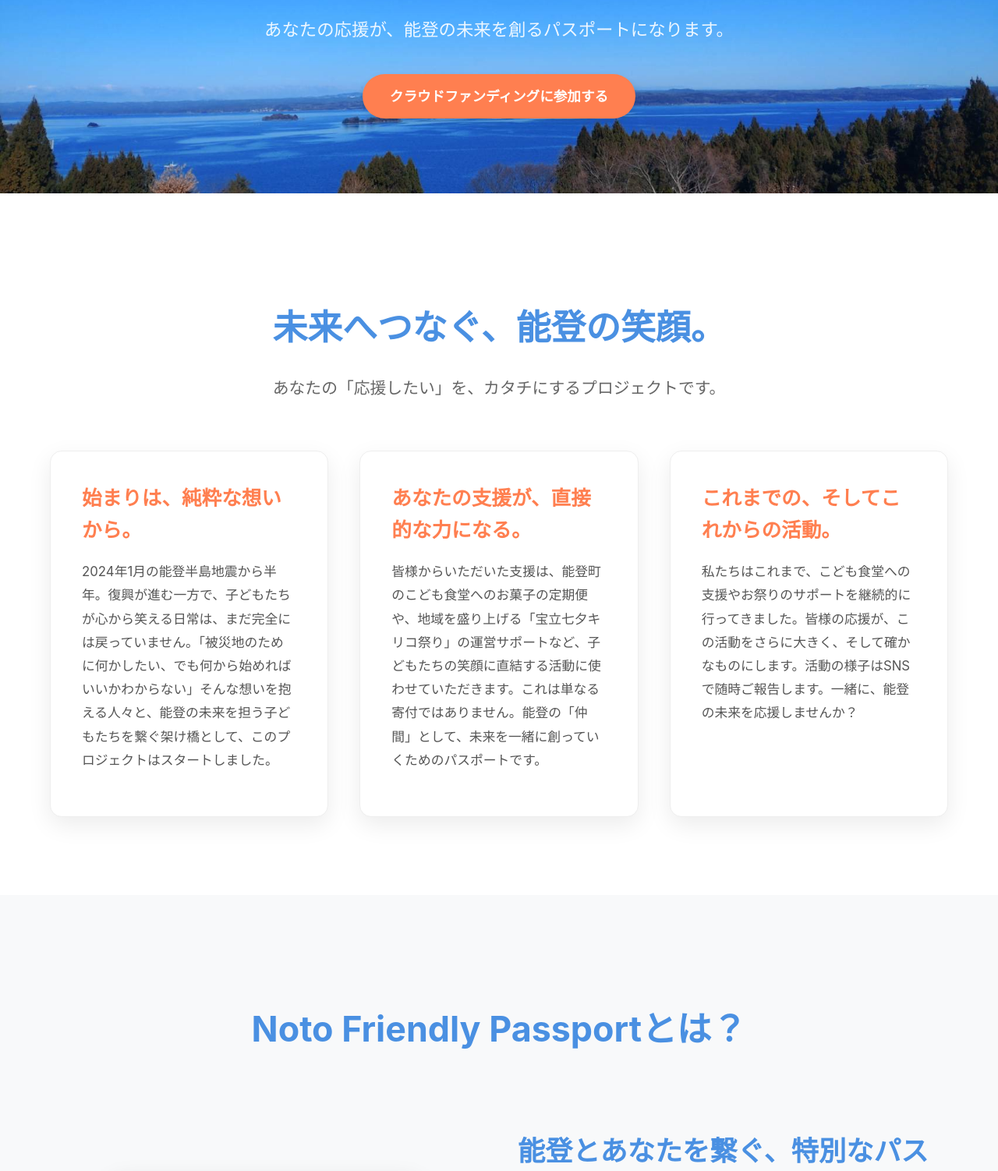
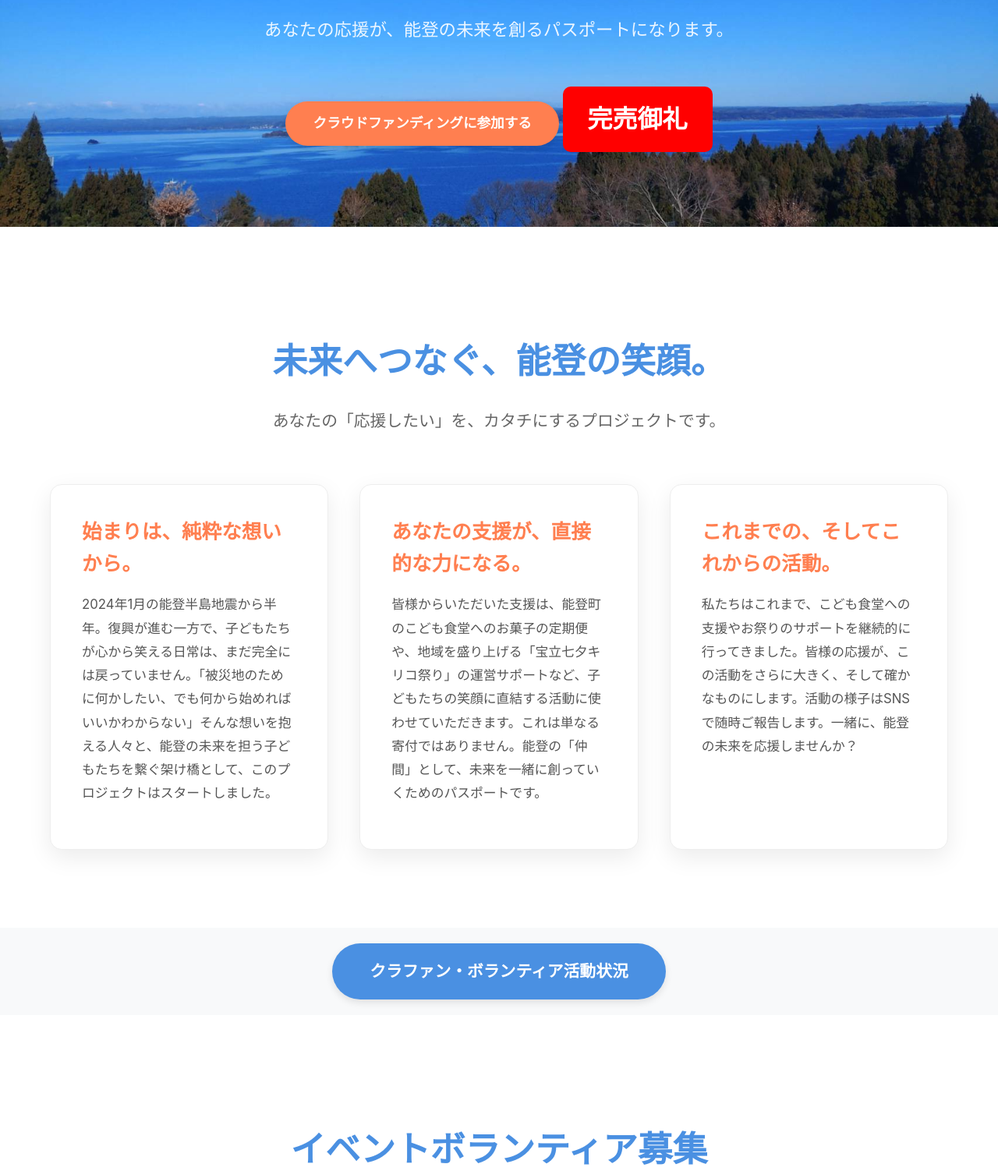
Before and after one commit to hagedango/noto-matsuri, a plain HTML site: page index.html in a window 1280 px wide. Shown: the part 314-1816 px from the top of the page at 78% size. Drawn offline with Linux system fonts and the light colour scheme.

Commit message:
クラファン後修正

```diff
--- a/css/style.css
+++ b/css/style.css
@@ -22,6 +22,10 @@ body {
     margin: 0 auto;
     max-width: 1200px;
     padding: 20px 0;
+}
+
+.text-center {
+    text-align: center;
 }
 
 /* Header */
@@ -80,6 +84,16 @@ footer {
 
 .cta-button.secondary:hover {
     background: #7f8c8d;
+}
+
+.cta-button.cta-highlight {
+    background: var(--primary-blue);
+    font-size: 1.3rem;
+    padding: 1.2rem 3rem;
+}
+
+.cta-button.cta-highlight:hover {
+    background: #3a7ac8;
 }
 
 /* Hero Section */
@@ -497,3 +511,15 @@ footer {
         grid-template-columns: 1fr;
     }
 }
+
+.sold-out {
+    background-color: #ff0000;
+    color: #fff;
+    font-size: 2rem;
+    font-weight: bold;
+    margin-top: 1rem;
+    padding: 1rem 2rem;
+    text-align: center;
+    border-radius: 10px;
+    display: inline-block;
+}
--- a/index.html
+++ b/index.html
@@ -17,6 +17,7 @@
                 <h2>1000円でつなぐ、能登と友達に！</h2>
                 <p>あなたの応援が、能登の未来を創るパスポートになります。</p>
                 <a href="https://ticketme.io/membership/ticket/795eefbe-4cc8-4705-9b4c-ab66d631b1ad/7c18c85f-d7bd-4cd5-a6be-2b63e15ef15d" class="cta-button">クラウドファンディングに参加する</a>
+                <div class="sold-out">完売御礼</div>
             </div>
         </section>
 
@@ -38,6 +39,43 @@
                     <div class="intro-item">
                         <h3>これまでの、そしてこれからの活動。</h3>
                         <p>私たちはこれまで、こども食堂への支援やお祭りのサポートを継続的に行ってきました。皆様の応援が、この活動をさらに大きく、そして確かなものにします。活動の様子はSNSで随時ご報告します。一緒に、能登の未来を応援しませんか？</p>
+                    </div>
+                </div>
+            </div>
+        </section>
+
+        <div class="container text-center">
+            <a href="https://note.com/dango333/n/na99f9257f0de" class="cta-button cta-highlight" target="_blank">クラファン・ボランティア活動状況</a>
+        </div>
+        <!-- イベントボランティア募集セクション -->
+        <section id="volunteer-recruitment" class="volunteer-recruitment">
+            <div class="container">
+                <h2>イベントボランティア募集</h2>
+                <p class="subtitle">能登の伝統を支え、笑顔を届ける仲間を募集しています！</p>
+                <div class="volunteer-image">
+                    <img src="images/kiriko.jpg" alt="宝立七夕キリコ祭り">
+                </div>
+                <div class="volunteer-details-grid">
+                    <div class="volunteer-item">
+                        <h3>イベント名</h3>
+                        <p>宝立七夕キリコ祭り</p>
+                    </div>
+                    <div class="volunteer-item">
+                        <h3>日時</h3>
+                        <p>2024年8月2日(土) 13:00集合 〜 21:30解散予定</p>
+                    </div>
+                    <div class="volunteer-item">
+                        <h3>場所</h3>
+                        <p>石川県珠洲市宝立町</p>
+                    </div>
+                    <div class="volunteer-item">
+                        <h3>活動内容</h3>
+                        <p>準備／片付け／交通誘導／安全見守り</p>
+                    </div>
+                    <div class="volunteer-item full-width">
+                        <h3>申込方法</h3>
+                        <p>note記事へのコメント、または主催者へのダイレクトメッセージ（DM）にてご連絡ください。</p>
+                        <a href="https://note.com/dango333/n/na99f9257f0de" class="cta-button secondary" target="_blank">詳細はこちら（note記事へ）</a>
                     </div>
                 </div>
             </div>
@@ -85,39 +123,6 @@
                 </div>
             </div>
         </section>
-        <!-- イベントボランティア募集セクション -->
-        <section id="volunteer-recruitment" class="volunteer-recruitment">
-            <div class="container">
-                <h2>イベントボランティア募集</h2>
-                <p class="subtitle">能登の伝統を支え、笑顔を届ける仲間を募集しています！</p>
-                <div class="volunteer-image">
-                    <img src="images/kiriko.jpg" alt="宝立七夕キリコ祭り">
-                </div>
-                <div class="volunteer-details-grid">
-                    <div class="volunteer-item">
-                        <h3>イベント名</h3>
-                        <p>宝立七夕キリコ祭り</p>
-                    </div>
-                    <div class="volunteer-item">
-                        <h3>日時</h3>
-                        <p>2024年8月2日(土) 13:00集合 〜 21:30解散予定</p>
-                    </div>
-                    <div class="volunteer-item">
-                        <h3>場所</h3>
-                        <p>石川県珠洲市宝立町</p>
-                    </div>
-                    <div class="volunteer-item">
-                        <h3>活動内容</h3>
-                        <p>準備／片付け／交通誘導／安全見守り</p>
-                    </div>
-                    <div class="volunteer-item full-width">
-                        <h3>申込方法</h3>
-                        <p>note記事へのコメント、または主催者へのダイレクトメッセージ（DM）にてご連絡ください。</p>
-                        <a href="https://note.com/dango333/n/na99f9257f0de" class="cta-button secondary" target="_blank">詳細はこちら（note記事へ）</a>
-                    </div>
-                </div>
-            </div>
-        </section>
 
 
 
```
